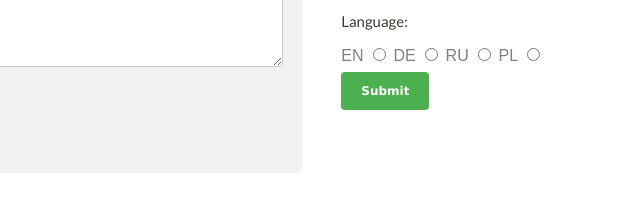
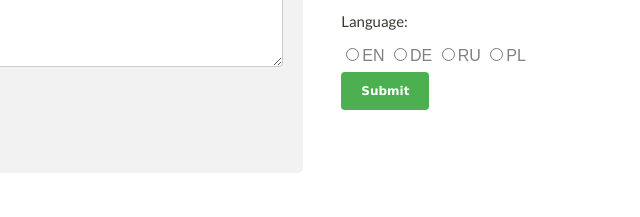
Before and after one commit to IriW/HTML_CSS_Playground, a plain HTML site: page contact.html in a window 1280 px wide. Shown: the part 486-703 px from the top of the page, 640-1280 px from the left. Drawn offline with Linux system fonts and the light colour scheme.

Commit message:
tiny markup order change

```diff
--- a/contact.html
+++ b/contact.html
@@ -88,14 +88,10 @@
                         <div class="newsletter_form"><form-action="#" method="post"></div>
                     <p>E-mail: <input class="input_text" type="email" name="email"/></p>
         <p>Language:</p>
-        <label for="language">EN</label>
-        <input type="radio" name="language" value="en"/>
-        <label for="language">DE</label>
-        <input type="radio" name="language" value="de"/>
-        <label for="language">RU</label>
-        <input type="radio" name="language" value="ru"/>
-        <label for="language">PL</label>
-        <input type="radio" name="language" value="pl"/>
+        <input type="radio" name="language" value="en"/><label for="language">EN</label>
+        <input type="radio" name="language" value="de"/><label for="language">DE</label>
+        <input type="radio" name="language" value="ru"/><label for="language">RU</label>
+        <input type="radio" name="language" value="pl"/><label for="language">PL</label>
         <br>
                    <input class="submit_button" type="submit" value="Submit"/>
                     </div>
--- a/style.css
+++ b/style.css
@@ -174,6 +174,11 @@ h3
     background: transparent;
 }
 
+input[type='radio']:checked + label
+{
+    color:#4CAF50;
+    font-weight: bold;
+}
 .contact_text
 {
    font-family:Lato, Helvetica, sans-serif;
```
Also changed, not shown: index.html (+4 -8 lines).
